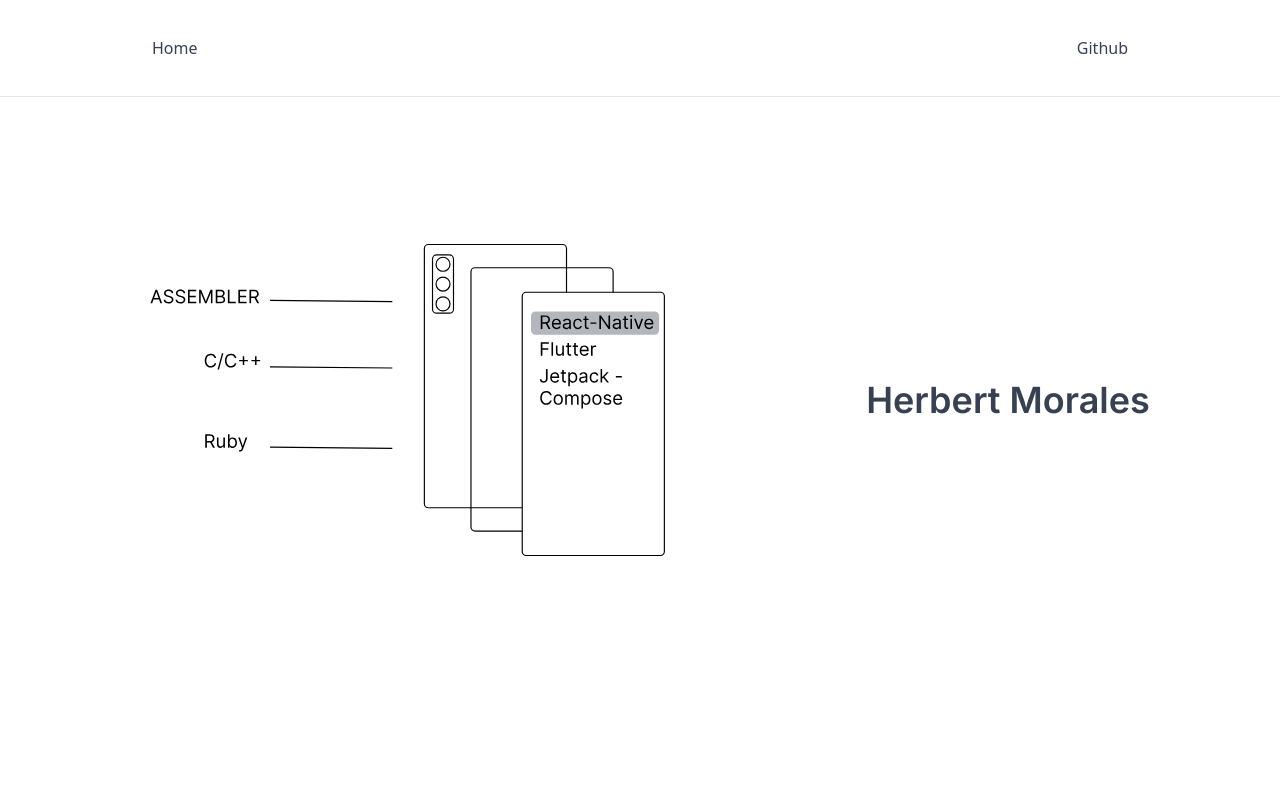
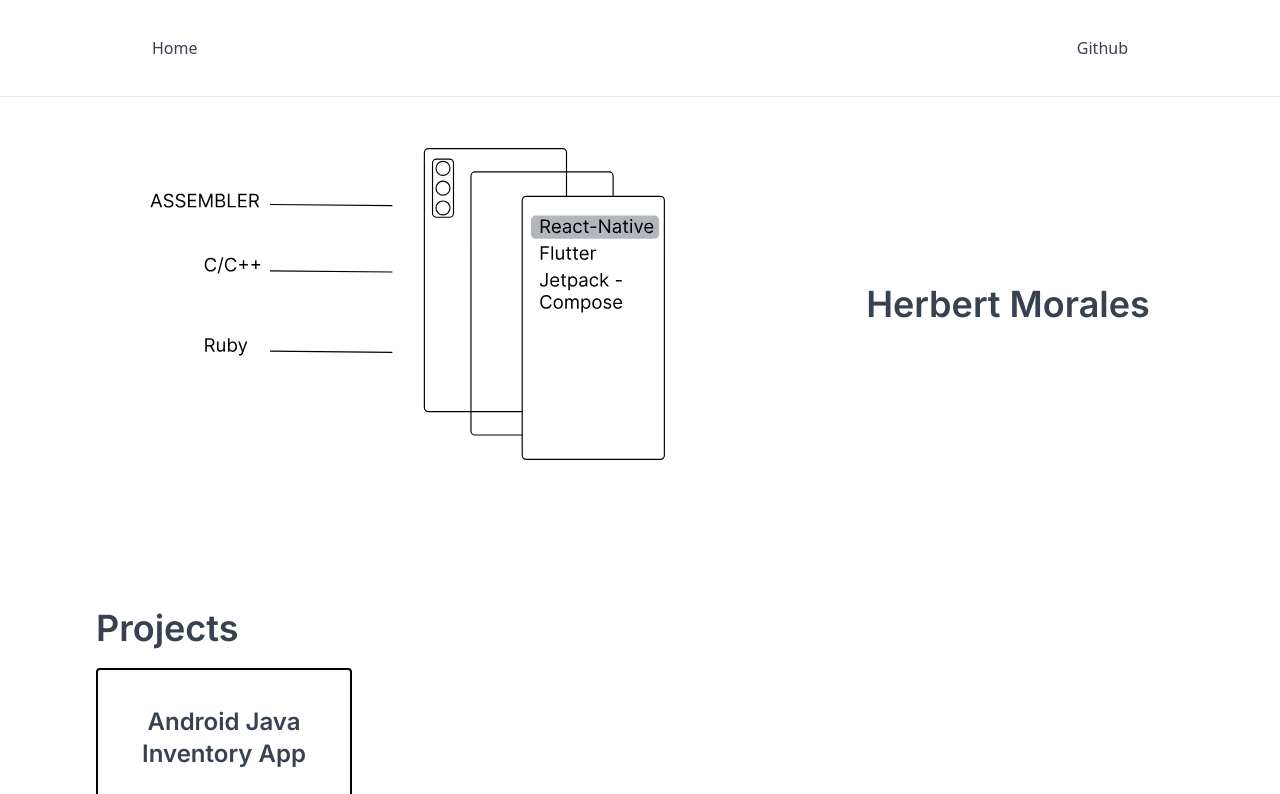
Before and after one commit to h-morales1/portfolionextjs, a Next.js app: page / in a window 1280 px wide. Shown: the top 794 px of the page. Built offline with nearby package versions, Linux system fonts and the light colour scheme.

Commit message:
fixed margin on div holding main icon

```diff
--- a/pages/index.js
+++ b/pages/index.js
@@ -18,7 +18,7 @@ export async function getStaticProps() {
 export default function Home({ allTilesData }) {
   return (
     <main className={`${inter.className}`}>
-      <div className="flex items-center justify-center h-screen ">
+      <div className="flex items-center justify-center h-fit my-32 ">
         <Image className="" src="/main icon.svg" width={200} height={200} />
         <h1 className="ml-24">Herbert Morales</h1>
       </div>
```
